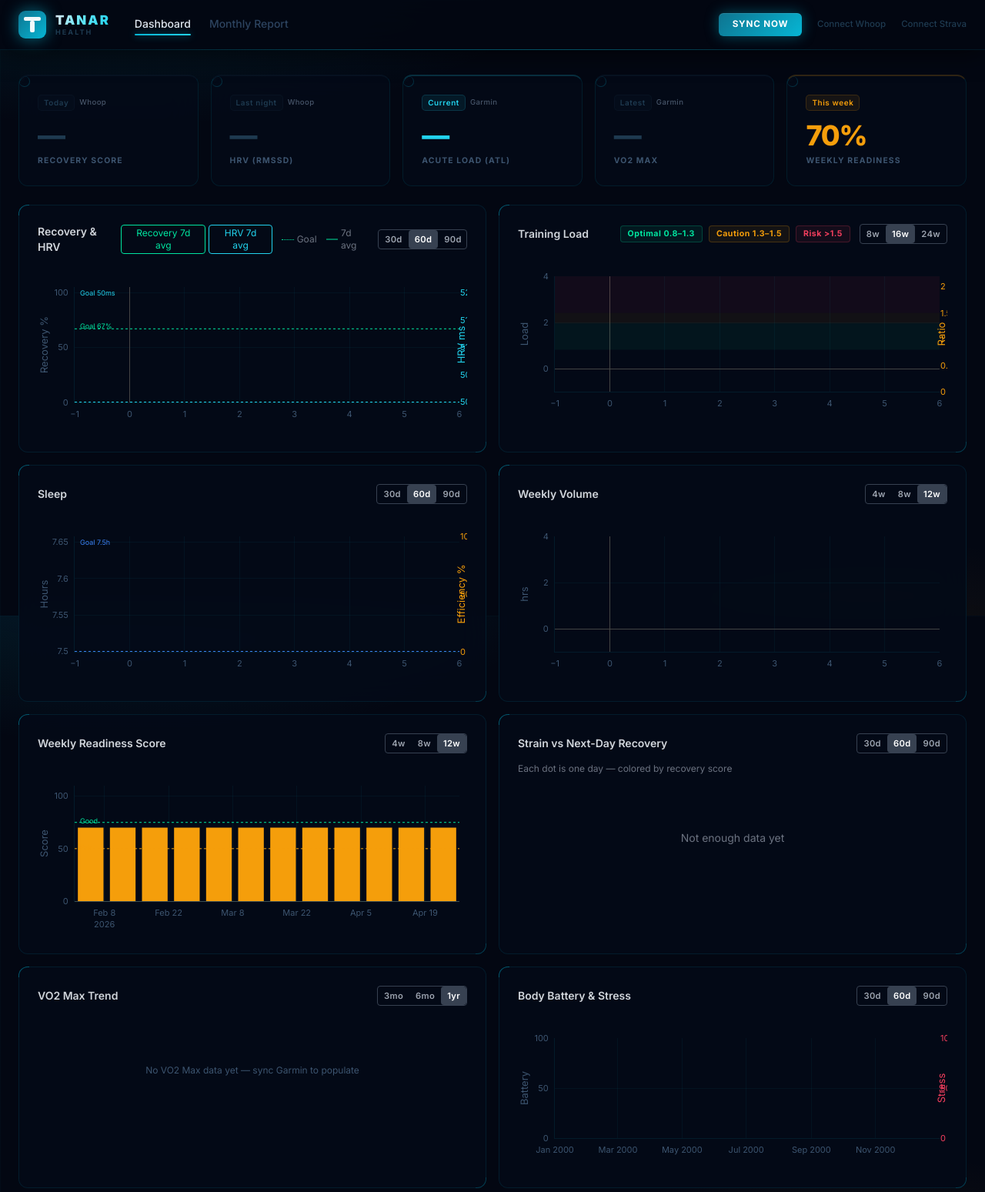
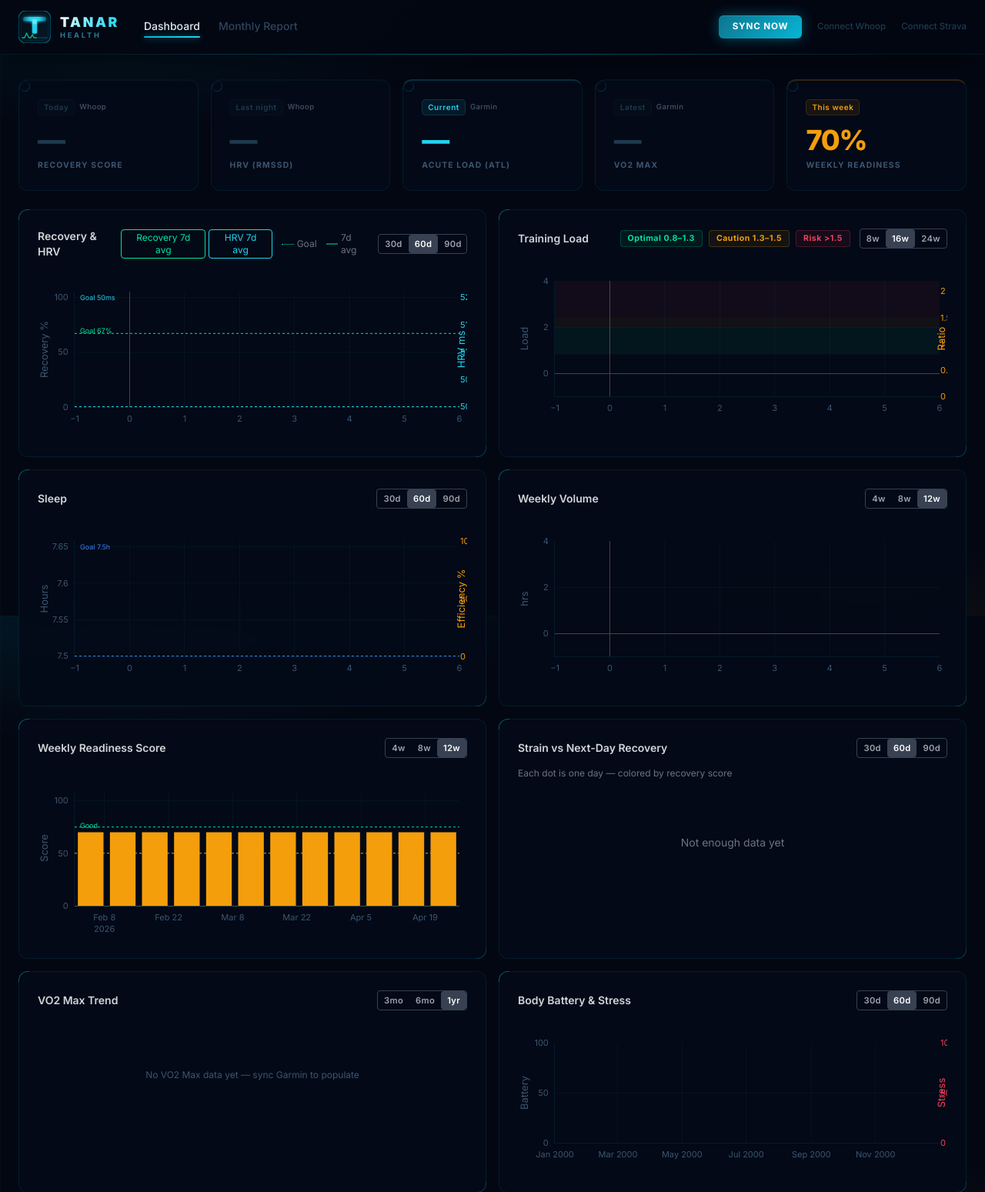
Before and after one commit to Tanarhw/health-dashboard, a FastAPI app: page / in a window 1280 px wide. Shown: the top 1549 px of the page at 77% size. Run offline with FastAPI, Linux system fonts and the light colour scheme; data that the repository does not hold is empty; a map, chart or similar area stays blank; some libraries are stand-ins or nearby versions.

Commit message:
Update README and refresh TANAR logo
README now covers all charts, stat cards, HR zone sync, VO2 max trend,
readiness score, full API surface, and accurate data source table.

Logo: darker navy bg, gradient crossbar with glow filter, junction
accent dot, EKG pulse line at base, tighter inner border ring.

Co-Authored-By: Claude Sonnet 4.6 <noreply@anthropic.com>

```diff
--- a/app/templates/base.html
+++ b/app/templates/base.html
@@ -180,20 +180,39 @@
   <header class="px-6 py-3.5 flex items-center justify-between">
     <div class="flex items-center gap-8">
       <a href="/" style="display:flex;align-items:center;gap:12px;text-decoration:none">
-        <svg width="36" height="36" viewBox="0 0 36 36" fill="none" xmlns="http://www.w3.org/2000/svg" style="flex-shrink:0;filter:drop-shadow(0 0 10px rgba(6,182,212,0.55))">
+        <svg width="42" height="42" viewBox="0 0 42 42" fill="none" xmlns="http://www.w3.org/2000/svg" style="flex-shrink:0">
           <defs>
-            <linearGradient id="lg" x1="0" y1="0" x2="36" y2="36" gradientUnits="userSpaceOnUse">
-              <stop offset="0%" stop-color="#0e7490"/>
-              <stop offset="100%" stop-color="#06b6d4"/>
+            <linearGradient id="lbg" x1="0" y1="0" x2="42" y2="42" gradientUnits="userSpaceOnUse">
+              <stop offset="0%" stop-color="#020c18"/>
+              <stop offset="100%" stop-color="#061828"/>
             </linearGradient>
+            <linearGradient id="lbar" x1="6" y1="0" x2="36" y2="0" gradientUnits="userSpaceOnUse">
+              <stop offset="0%" stop-color="#0891b2" stop-opacity="0.5"/>
+              <stop offset="30%" stop-color="#22d3ee"/>
+              <stop offset="70%" stop-color="#22d3ee"/>
+              <stop offset="100%" stop-color="#0891b2" stop-opacity="0.5"/>
+            </linearGradient>
+            <filter id="glow" x="-60%" y="-60%" width="220%" height="220%">
+              <feGaussianBlur stdDeviation="2.2" result="b"/>
+              <feMerge><feMergeNode in="b"/><feMergeNode in="SourceGraphic"/></feMerge>
+            </filter>
+            <filter id="softglow" x="-40%" y="-40%" width="180%" height="180%">
+              <feGaussianBlur stdDeviation="1.2" result="b"/>
+              <feMerge><feMergeNode in="b"/><feMergeNode in="SourceGraphic"/></feMerge>
+            </filter>
           </defs>
-          <rect width="36" height="36" rx="9" fill="url(#lg)"/>
-          <rect x="7" y="8" width="22" height="5" rx="2" fill="white" fill-opacity="0.95"/>
-          <rect x="15" y="13" width="6" height="15" rx="2" fill="white" fill-opacity="0.95"/>
+          <rect width="42" height="42" rx="10" fill="url(#lbg)"/>
+          <rect width="42" height="42" rx="10" fill="none" stroke="#06b6d4" stroke-width="1.2" stroke-opacity="0.5"/>
+          <rect x="3.5" y="3.5" width="35" height="35" rx="7.5" fill="none" stroke="#06b6d4" stroke-width="0.5" stroke-opacity="0.18"/>
+          <rect x="6" y="8" width="30" height="5.5" rx="2" fill="url(#lbar)" filter="url(#glow)"/>
+          <rect x="18" y="13.5" width="6" height="16" rx="1.5" fill="#22d3ee" fill-opacity="0.95" filter="url(#softglow)"/>
+          <circle cx="21" cy="14" r="3" fill="#67e8f9" filter="url(#glow)"/>
+          <polyline points="5,35 8,35 10.5,29 13.5,35 16,35 18,31 20,35 23,35" stroke="#00e5a0" stroke-width="1.4" fill="none" stroke-linecap="round" stroke-linejoin="round" opacity="0.8"/>
+          <line x1="23" y1="35" x2="37" y2="35" stroke="#00e5a0" stroke-width="1.4" stroke-linecap="round" opacity="0.22"/>
         </svg>
         <div style="line-height:1">
-          <div style="font-size:1.05rem;font-weight:900;letter-spacing:0.12em;background:linear-gradient(110deg,#e2e8f0 0%,#67e8f9 45%,#22d3ee 100%);-webkit-background-clip:text;-webkit-text-fill-color:transparent;background-clip:text">TANAR</div>
-          <div style="font-size:0.57rem;color:#1e3a50;letter-spacing:0.22em;font-weight:700;margin-top:3px">HEALTH</div>
+          <div style="font-size:1.1rem;font-weight:900;letter-spacing:0.15em;background:linear-gradient(110deg,#ffffff 0%,#67e8f9 50%,#22d3ee 100%);-webkit-background-clip:text;-webkit-text-fill-color:transparent;background-clip:text">TANAR</div>
+          <div style="font-size:0.58rem;color:#2d7a96;letter-spacing:0.3em;font-weight:700;margin-top:3px">HEALTH</div>
         </div>
       </a>
       <nav class="flex gap-6">
```
Also changed, not shown: README.md.
